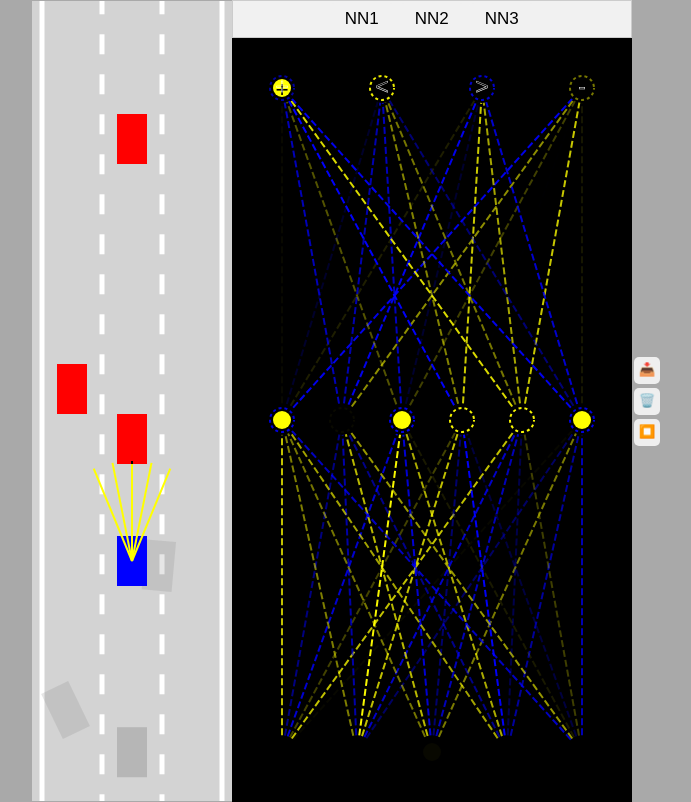
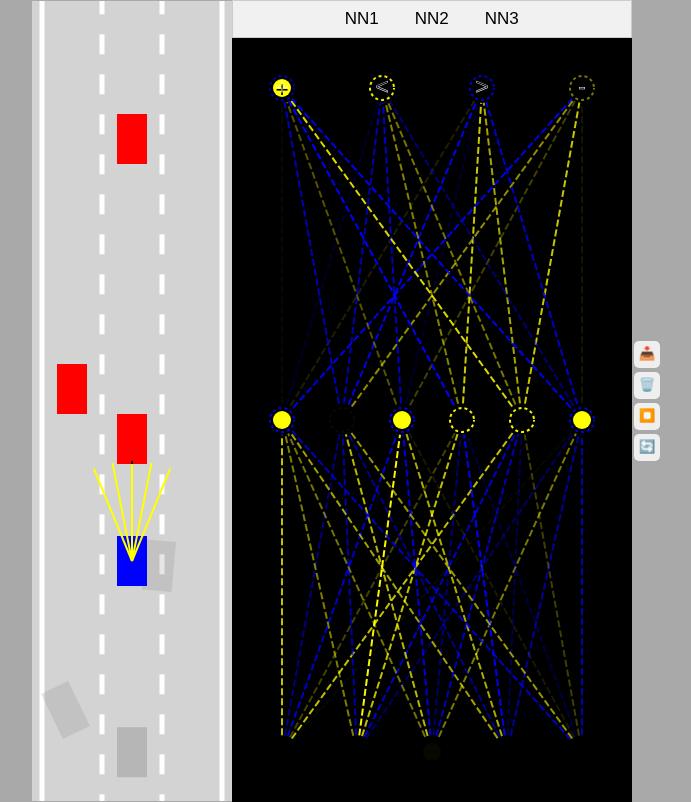
Before and after one commit to g-noth/intro-self-driving-cars, a website: page frontend/code/index.html in a window 1280 px wide. Shown: the whole page, without its empty margins (293-984 px from the left). Drawn offline with Linux system fonts and the light colour scheme.

Commit message:
add reload button index.html

```diff
--- a/frontend/code/index.html
+++ b/frontend/code/index.html
@@ -19,6 +19,7 @@
             <button title="Stop/Resume Neural Network" id="stopButton" onclick = "stop()">
                 ⏹️
             </button>
+            <button title="Reload Page to restart animation" onclick= "reload()">🔄</button>
         </div>
         <script src="../../backend/network.js"></script>
         <script src="visualizer.js"></script>
--- a/frontend/code/main.js
+++ b/frontend/code/main.js
@@ -63,6 +63,10 @@ function stop(){
   }
 }
 
+function reload(){
+  window.location.reload();
+}
+
 function generateCars(N){
    const cars = [];
    for(let i=1;i<N;i++){
```
